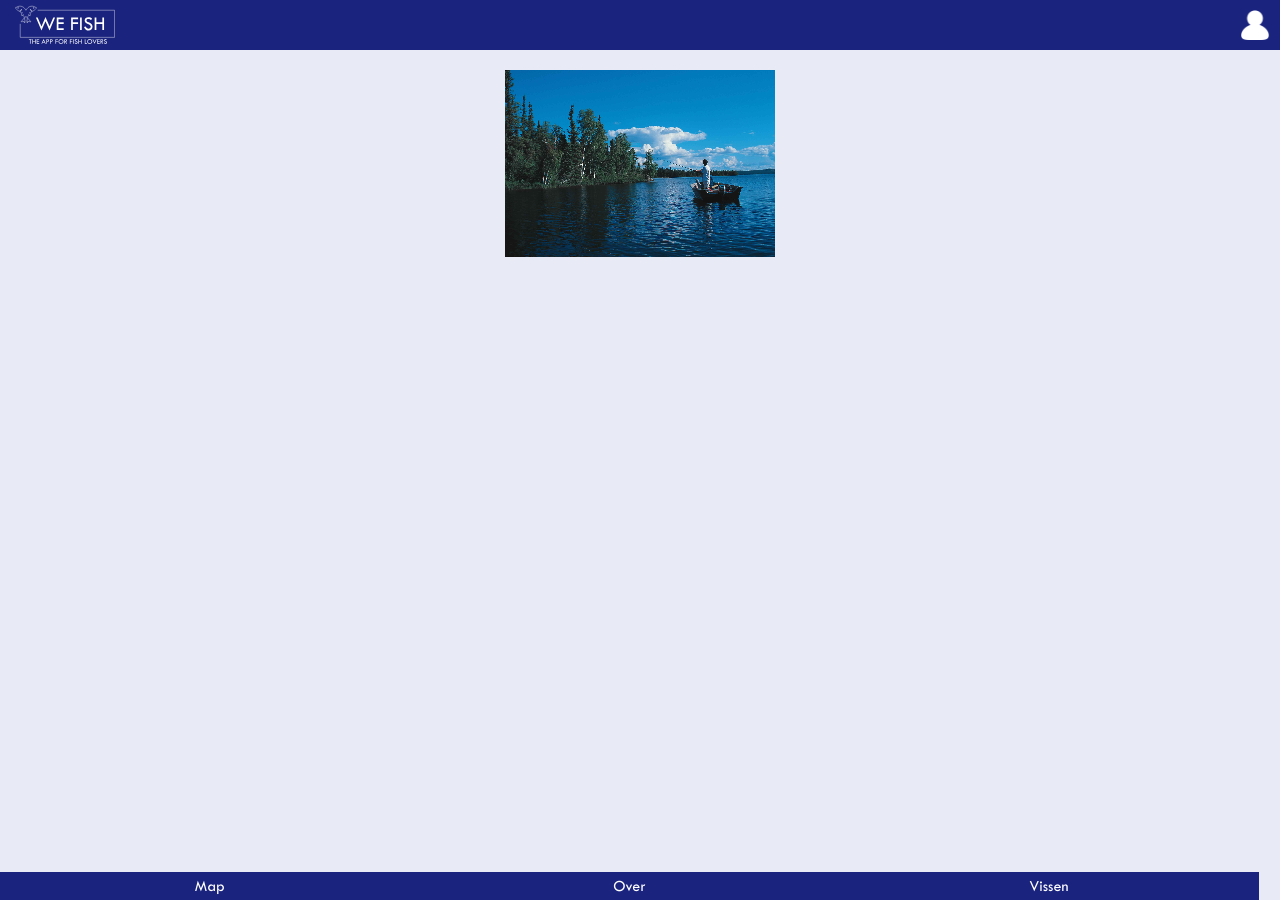
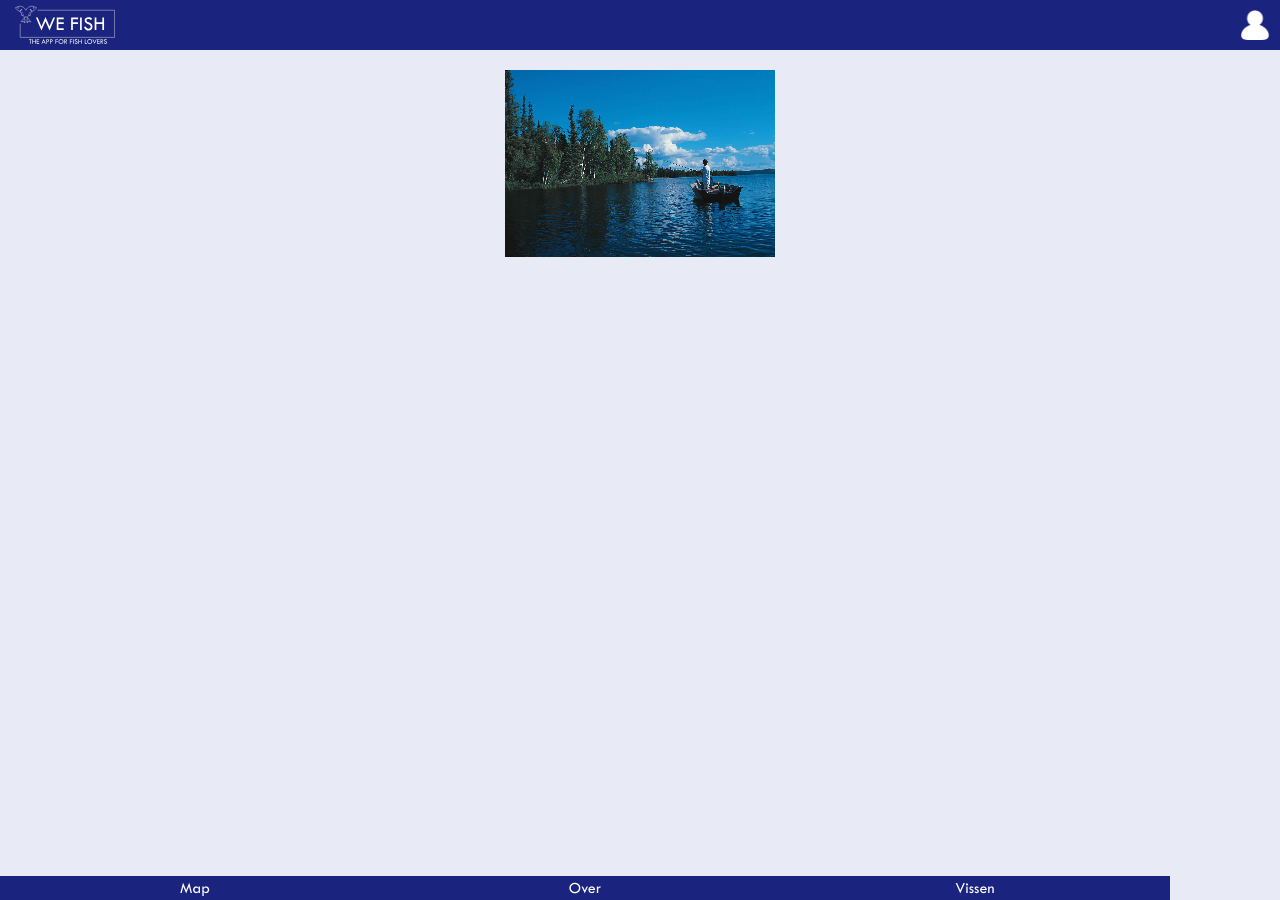
Before and after one commit to svennote/WeFish.github.io, a Jekyll site: the page built from start.html, in a window 1280 px wide. Built offline with Jekyll 4.4.1, drawn with Linux system fonts in a browser that asks for light colours.

Commit message:
aangepast

```diff
--- a/css/login.scss
+++ b/css/login.scss
@@ -50,11 +50,11 @@ footer a:link, a:visited {
 text-align:center;
 display:block;
 float:left;
-width:32%;
+width:30%;
 background-color:$ahsd;
 text-decoration: none;
 color:white;
-padding:5px;
+padding:3px;
 
 }
 
```
